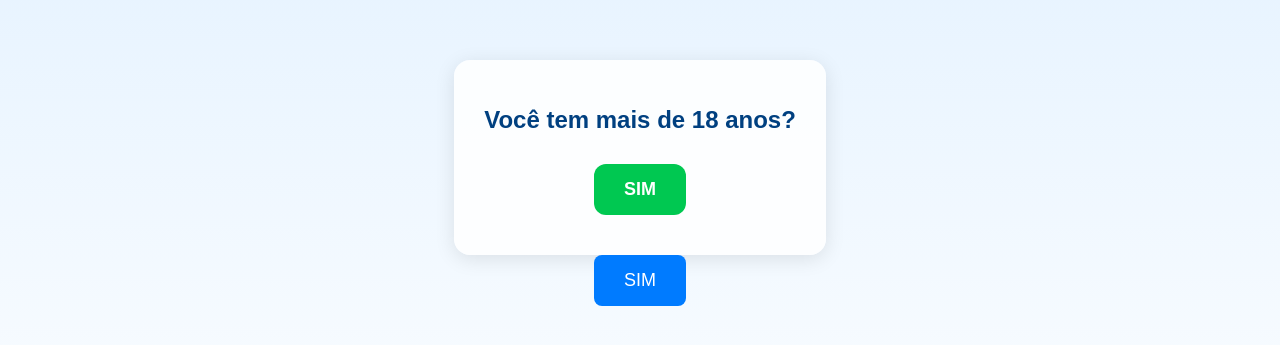
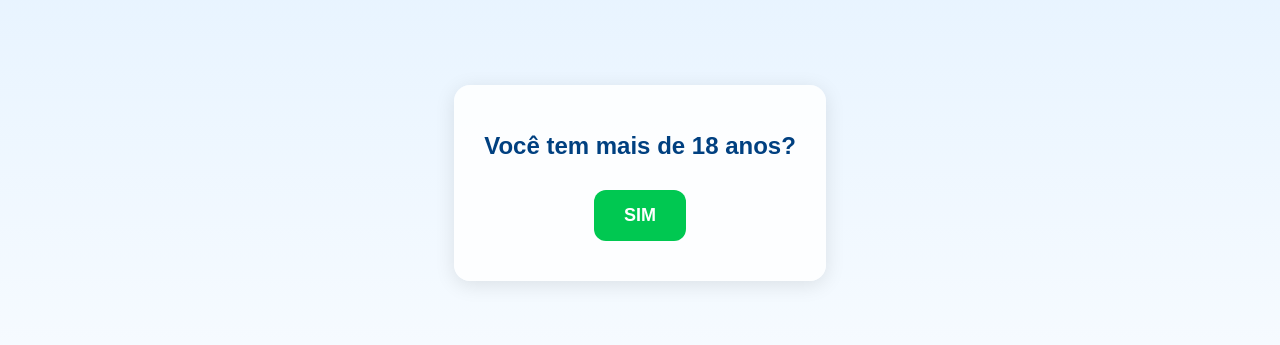
Before and after one commit to jdjhjhhdh/Pressel-, a plain HTML site: page index.html in a window 1280 px wide. Shown: the part 217-562 px from the top of the page. Drawn offline with Linux system fonts and the light colour scheme.

Commit message:
Update index.html

```diff
--- a/index.html
+++ b/index.html
@@ -35,13 +35,8 @@
 <body>
   <div class="container">
     <h1>Você tem mais de 18 anos?</h1>
-    <button class="button yes" onclick="next()">SIM</button>
+    <button class="button yes" onclick="next()">SIM</button><a href="https://wa.me/5521982777242?text=Estou%20pronto%20pra%20participar"
 
   </div>
-  <a href="https://wa.me/5521982777242?text=Estou%20pronto%20pra%20participar" style="text-decoration: none;">
-  <button style="background-color: #007bff; color: white; padding: 15px 30px; font-size: 18px; border: none; border-radius: 8px; cursor: pointer;">
-    SIM
-  </button>
-</a>
 </body>
 </html>
```
